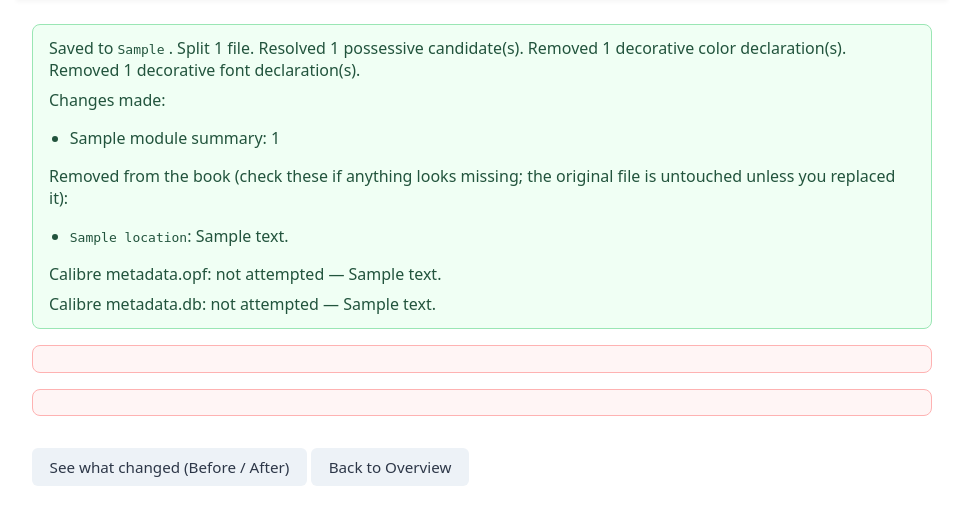
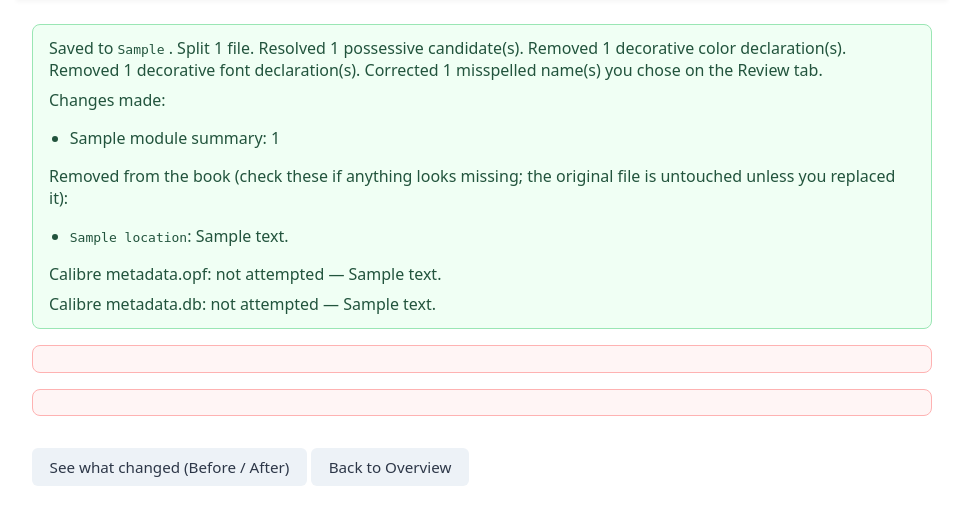
Before and after one commit to jbliley/ebook_fix, a Flask app: template src/gui/templates/fix_result.html in a window 1280 px wide. Shown: the part 101-626 px from the top of the page, without its empty margins (158-1121 px from the left). Run offline with Flask 3, Linux system fonts and the light colour scheme; the template is opened without the code that fills it: most values are stand-ins (such as "Sample title", 1, 10 or a date in 2020); some libraries are stand-ins or nearby versions.

Commit message:
Possible Misspelled Names

```diff
--- a/src/gui/app.py
+++ b/src/gui/app.py
@@ -885,6 +885,19 @@ def _font_review_groups(book, analysis_report=None):
     return groups
 
 
+def _name_review_groups(book):
+    """Every wrong spelling of a name that Recurring Name Repair will not
+    change on its own, one entry per wrong spelling and name pair, for the
+    Review tab. Accepting one replaces every capitalized place it appears
+    (see RecurringNameRepair.apply_accepted, which works the pairs out again
+    from the live book). Only a convenience: a problem here never breaks the
+    Review tab or the Overview."""
+    try:
+        return RecurringNameRepair().review_groups(book)
+    except Exception:
+        return []
+
+
 def _frontmatter_review_groups(book):
     """Every front/back-matter page whose classification wasn't
     confident enough to trust unattended -- confidence "medium" or
@@ -1203,6 +1216,7 @@ def _review_summary(book) -> dict:
     structure = sum(1 for g in groups for c in g["candidates"] if not c.get("auto_checked"))
     structure += len(_frontmatter_review_groups(book))
     text = sum(len(g["candidates"]) for g in _possessive_groups(book))
+    text += len(_name_review_groups(book))
     styling = sum(len(g["findings"]) for g in _color_review_groups(book))
     styling += sum(len(g["findings"]) for g in _font_review_groups(book))
     counts = {"structure": structure, "text": text, "styling": styling}
@@ -1543,7 +1557,7 @@ def fix_state(session_id):
     staged_review = staged_review_raw or {}
     has_review = any(
         staged_review.get(key)
-        for key in ("accepted_ids", "possessive_resolutions", "accepted_color_ids", "accepted_font_ids", "frontmatter_labels", "extra_remove")
+        for key in ("accepted_ids", "possessive_resolutions", "accepted_color_ids", "accepted_font_ids", "accepted_name_ids", "frontmatter_labels", "extra_remove")
     )
     # Until the Review tab has saved anything, Fix splits at the safe
     # (pre-ticked) chapter boundaries on its own, which is something to do.
@@ -1755,6 +1769,7 @@ def book_review(session_id):
     possessive_groups = _possessive_groups(book)
     color_groups = _color_review_groups(book)
     font_groups = _font_review_groups(book)
+    name_groups = _name_review_groups(book)
     frontmatter_items = _frontmatter_review_groups(book)
 
     _review_index_path(session_dir).write_text(
@@ -1769,6 +1784,7 @@ def book_review(session_id):
     staged_possessive_resolutions = {}
     staged_color_ids = set()
     staged_font_ids = set()
+    staged_name_ids = set()
     staged_frontmatter_labels = {}
     staged_extra_remove = set()
     if staged is not None:
@@ -1779,6 +1795,7 @@ def book_review(session_id):
         staged_possessive_resolutions = staged.get("possessive_resolutions", {})
         staged_color_ids = set(staged.get("accepted_color_ids", []))
         staged_font_ids = set(staged.get("accepted_font_ids", []))
+        staged_name_ids = set(staged.get("accepted_name_ids", []))
         staged_frontmatter_labels = staged.get("frontmatter_labels", {})
         staged_extra_remove = set(staged.get("extra_remove", []))
 
@@ -1791,6 +1808,8 @@ def book_review(session_id):
     for group in font_groups:
         for item in group["findings"]:
             item["accepted"] = item["id"] in staged_font_ids
+    for item in name_groups:
+        item["accepted"] = item["id"] in staged_name_ids
     for item in frontmatter_items:
         item["resolution"] = staged_frontmatter_labels.get(item["href"], "")
         item["remove"] = item["href"] in staged_extra_remove
@@ -1808,6 +1827,8 @@ def book_review(session_id):
         has_color_findings=bool(color_groups),
         font_groups=font_groups,
         has_font_findings=bool(font_groups),
+        name_groups=name_groups,
+        has_name_candidates=bool(name_groups),
         frontmatter_items=frontmatter_items,
         has_frontmatter_items=bool(frontmatter_items),
         frontmatter_label_groups=FRONTMATTER_LABEL_GROUPS,
@@ -1845,6 +1866,7 @@ def _save_review_in_background(session_dir: Path):
         "possessive_resolutions": possessive_resolutions,
         "accepted_color_ids": sorted(set(form.getlist("color_accept"))),
         "accepted_font_ids": sorted(set(form.getlist("font_accept"))),
+        "accepted_name_ids": sorted(set(form.getlist("name_accept"))),
         "frontmatter_labels": frontmatter_labels,
         "extra_remove": extra_remove,
     }
@@ -1879,11 +1901,13 @@ def save_review(session_id):
     possessive_groups = _possessive_groups(book)
     color_groups = _color_review_groups(book)
     font_groups = _font_review_groups(book)
+    name_groups = _name_review_groups(book)
     frontmatter_items = _frontmatter_review_groups(book)
 
     accepted_ids = set(request.form.getlist("accept"))
     accepted_color_ids = set(request.form.getlist("color_accept"))
     accepted_font_ids = set(request.form.getlist("font_accept"))
+    accepted_name_ids = set(request.form.getlist("name_accept"))
     possessive_resolutions = {}
     for group in possessive_groups:
         for item in group["candidates"]:
@@ -1922,6 +1946,7 @@ def save_review(session_id):
         "possessive_resolutions": possessive_resolutions,
         "accepted_color_ids": sorted(accepted_color_ids),
         "accepted_font_ids": sorted(accepted_font_ids),
+        "accepted_name_ids": sorted(accepted_name_ids),
         "frontmatter_labels": frontmatter_labels,
         "extra_remove": extra_remove,
     }
@@ -1939,6 +1964,8 @@ def save_review(session_id):
     for group in font_groups:
         for item in group["findings"]:
             item["accepted"] = item["id"] in accepted_font_ids
+    for item in name_groups:
+        item["accepted"] = item["id"] in accepted_name_ids
     for item in frontmatter_items:
         item["resolution"] = frontmatter_labels.get(item["href"], "")
         item["remove"] = item["href"] in extra_remove
@@ -1956,6 +1983,8 @@ def save_review(session_id):
         has_color_findings=bool(color_groups),
         font_groups=font_groups,
         has_font_findings=bool(font_groups),
+        name_groups=name_groups,
+        has_name_candidates=bool(name_groups),
         frontmatter_items=frontmatter_items,
         has_frontmatter_items=bool(frontmatter_items),
         frontmatter_label_groups=FRONTMATTER_LABEL_GROUPS,
@@ -2310,6 +2339,7 @@ def _run_fix(session_dir: Path, filename: str, replace_requested: bool) -> dict:
         possessive_resolved_count = 0
         color_review_count = 0
         font_review_count = 0
+        name_review_count = 0
         if staged_review is not None:
             possessive_resolutions = staged_review.get("possessive_resolutions", {})
             if possessive_resolutions:
@@ -2324,6 +2354,14 @@ def _run_fix(session_dir: Path, filename: str, replace_requested: bool) -> dict:
             if accepted_font_ids:
                 font_review_report = FontStripRepair(config.font_repair).apply_review_removals(book, accepted_font_ids)
                 font_review_count = font_review_report.count
+
+            # Names the person ticked on the Review tab. Worked out again from
+            # the book as it is now, like the color and font choices above.
+            accepted_name_ids = staged_review.get("accepted_name_ids", [])
+            if accepted_name_ids:
+                name_review_count = RecurringNameRepair(config.recurring_name_repair).apply_accepted(
+                    book, accepted_name_ids
+                ).count
 
         # Fresh analysis, reflecting any staged metadata/split changes
         # applied above -- the repair modules below need to see the
@@ -2453,6 +2491,7 @@ def _run_fix(session_dir: Path, filename: str, replace_requested: bool) -> dict:
             "possessive_resolved_count": possessive_resolved_count,
             "color_review_count": color_review_count,
             "font_review_count": font_review_count,
+            "name_review_count": name_review_count,
             "module_summaries": module_summaries,
             "removed_items": removed_items,
             "pass_count": pass_num,
--- a/src/gui/templates/fix_result.html
+++ b/src/gui/templates/fix_result.html
@@ -8,6 +8,7 @@
   {% if result.possessive_resolved_count %}Resolved {{ result.possessive_resolved_count }} possessive candidate(s).{% endif %}
   {% if result.color_review_count %}Removed {{ result.color_review_count }} decorative color declaration(s).{% endif %}
   {% if result.font_review_count %}Removed {{ result.font_review_count }} decorative font declaration(s).{% endif %}
+  {% if result.name_review_count %}Corrected {{ result.name_review_count }} misspelled name(s) you chose on the Review tab.{% endif %}
   {% if result.module_summaries %}
   <div class="result-summary">
     Changes made:
```
Also changed, not shown: docs/analysis_roadmap.md (+9 -0 lines), docs/future_plans.md (+0 -4 lines), src/ebook_fix/modules/recurring_name_repair.py (+63 -4 lines), src/gui/templates/review.html (+32 -2 lines).
